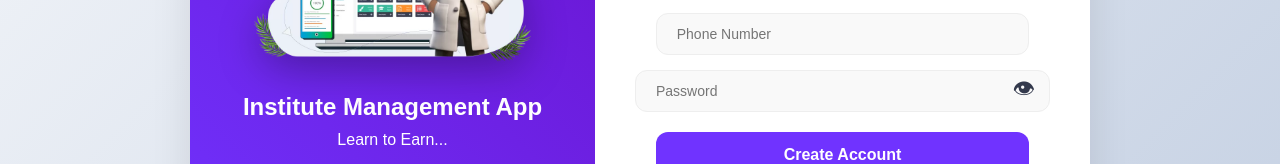
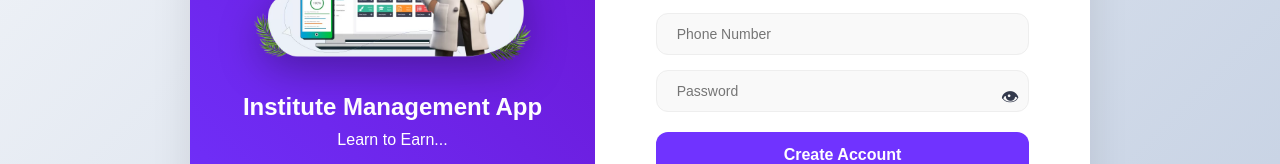
Before and after one commit to maharshi027/institute-management, a React (Vite) app in the folder frontend/: page /signup in a window 1280 px wide. Shown: the part 382-546 px from the top of the page. Built offline with nearby package versions, Linux system fonts and the light colour scheme.

Commit message:
NOW its okk

```diff
--- a/frontend/src/components/login/Login.jsx
+++ b/frontend/src/components/login/Login.jsx
@@ -76,7 +76,7 @@ const Login = () => {
                 required
               />
 
-              <div className="password-input-wrapper">
+              <div style={{ position: "relative", width: "100%" }}>
                 <input
                   value={password}
                   onChange={(e) => setPassword(e.target.value)}
@@ -88,11 +88,10 @@ const Login = () => {
                   onClick={() => setShowPassword(!showPassword)}
                   style={{
                     position: "absolute",
-                    right: "15px",
-                    top: "50%",
-                    transform: "translateY(-50%)",
+                    right: "10px",
+                    top: "14px",
                     cursor: "pointer",
-                    fontSize: "22px"
+                    fontSize: "18px"
                   }}
                 >
                   {showPassword ? "🙈" : "👁"}
--- a/frontend/src/components/login/login.css
+++ b/frontend/src/components/login/login.css
@@ -178,15 +178,3 @@
     padding: 40px 25px;
   }
 }
-
-.password-input-wrapper {
-  position: relative;
-  width: 100%;
-  display: flex;
-  align-items: center;
-}
-
-.password-input-wrapper input {
-  width: 100% !important;
-  padding-right: 40px !important;
-}
--- a/frontend/src/components/signup/Signup.jsx
+++ b/frontend/src/components/signup/Signup.jsx
@@ -99,7 +99,7 @@ const Signup = () => {
                 minLength={10}
                 required
               />
-              <div className="password-input-wrapper">
+              <div style={{ position: "relative", width: "90%" }}>
                 <input
                   value={password}
                   onChange={(e) => setPassword(e.target.value)}
@@ -110,16 +110,16 @@ const Signup = () => {
                   pattern="^(?=.*[a-z])(?=.*[A-Z])(?=.*\d)(?=.*[@$!%*?&])[A-Za-z\d@$!%*?&]{8,}$"
                   title="Password must be at least 8 characters long and contain at least one uppercase letter, one lowercase letter, one number, and one special character"
                   required
+                  style={{ width: "100%", boxSizing: "border-box" }}
                 />
                 <span
                   onClick={() => setShowPassword(!showPassword)}
                   style={{
                     position: "absolute",
-                    right: "15px",
-                    top: "50%",
-                    transform: "translateY(-50%)",
+                    right: "10px",
+                    top: "14px",
                     cursor: "pointer",
-                    fontSize: "22px"
+                    fontSize: "18px"
                   }}
                 >
                   {showPassword ? "🙈" : "👁"}
--- a/frontend/src/components/signup/signup.css
+++ b/frontend/src/components/signup/signup.css
@@ -163,32 +163,3 @@
     padding: 30px 20px;
   }
 }
-
-.password-input-wrapper {
-  position: relative;
-  width: 90%;
-  display: flex;
-  align-items: center;
-}
-
-.password-input-wrapper input {
-  width: 100% !important;
-  padding-right: 45px !important;
-}
-
-.password-toggle-btn {
-  position: absolute;
-  right: 15px;
-  background: transparent;
-  border: none;
-  cursor: pointer;
-  display: flex;
-  align-items: center;
-  justify-content: center;
-  color: #777;
-  padding: 0;
-}
-
-.password-toggle-btn:hover {
-  color: var(--primary-2);
-}
```
